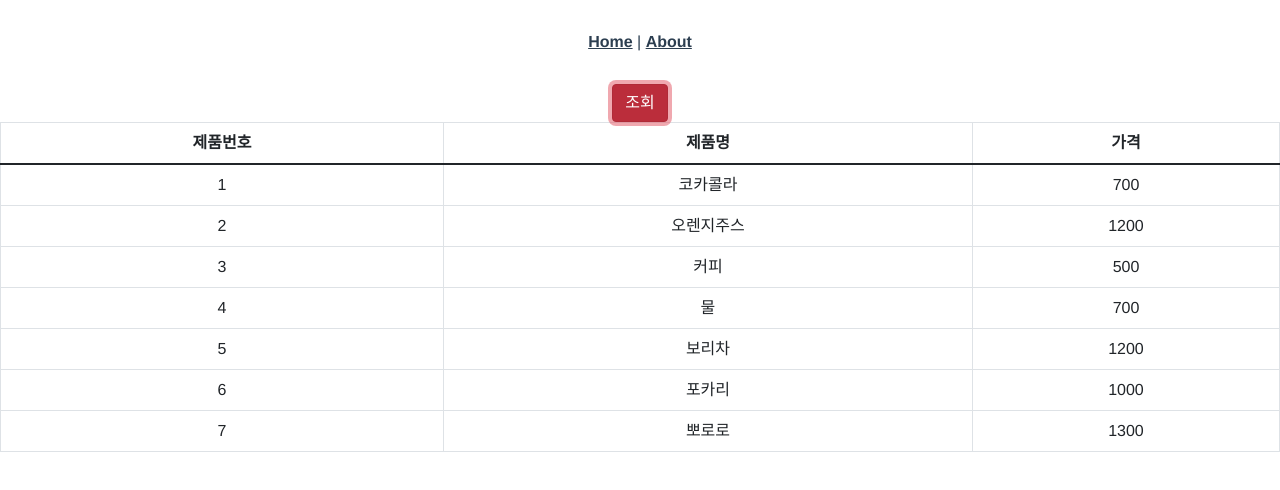
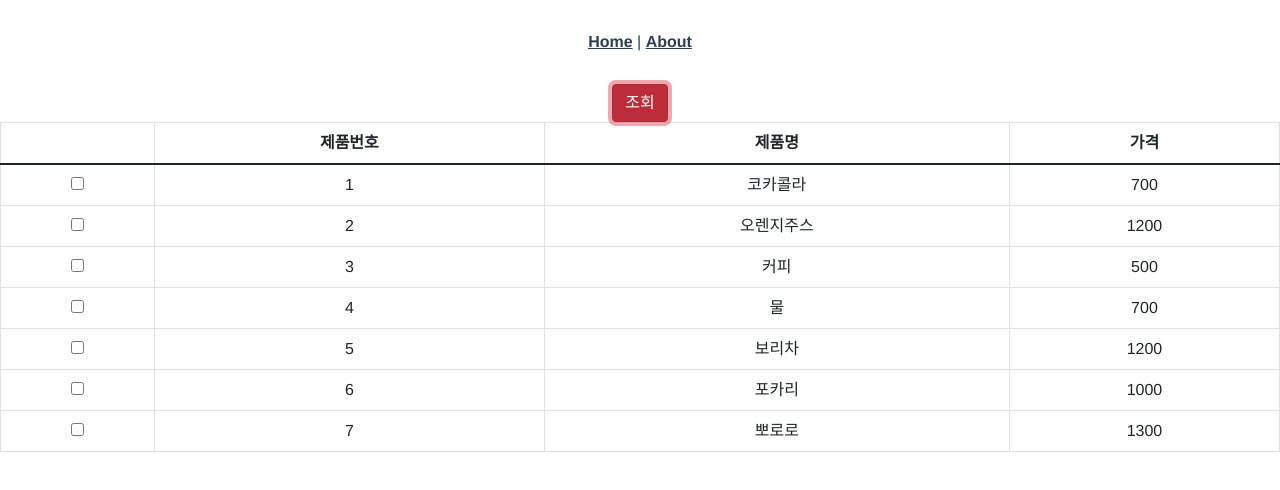
Before and after one commit to postforty/Bootcamp-2022, a Vue app in the folder vue/project_self_02/: page /reuse/list in a window 1280 px wide. Both pictures are taken after a click on the button "조회". Shown: the top 490 px of the page. Built offline with nearby package versions, Linux system fonts and the light colour scheme.

Commit message:
[ADD] vue_재사용 컴포넌트

```diff
--- a/vue/project_self_02/src/components/fragments/SimpleGrid.vue
+++ b/vue/project_self_02/src/components/fragments/SimpleGrid.vue
@@ -2,11 +2,39 @@
   <table class="table table-bordered">
     <thead>
       <tr>
+        <!-- radio, checkbox 컬럼의 헤드를 만든다. -->
+        <th v-if="selectType === 'radio' || selectType === 'checkbox'"></th>
         <th :key="th.key" v-for="th in headers">{{ th.title }}</th>
       </tr>
     </thead>
     <tbody>
       <tr :key="i" v-for="(item, i) in items">
+        <!-- radio 컬럼의 바디를 만든다. -->
+        <td v-if="selectType === 'radio'">
+          <!-- radio 버튼을 checkedItem으로 그룹핑한다. -->
+          <!-- change 이벤트로 checked 확인, doSelect 실행 -->
+          <input
+            type="radio"
+            name=""
+            id=""
+            v-model="checkedItem"
+            @change="doSelect"
+          />
+        </td>
+        <!-- checkbox 컬럼의 바디를 만든다. -->
+        <td v-if="selectType === 'checkbox'">
+          <!-- checkbox 버튼을 checkedItems으로 그룹핑한다.  -->
+          <!-- change 이벤트로 checked 확인, doSelect 실행 -->
+          <!-- value로 유일한 Key값인 drinkId를 데이터바인딩, 어떤 row가 선택되었는지 알 수 있다. -->
+          <input
+            type="checkbox"
+            name=""
+            id=""
+            :value="item[ckeckedKey]"
+            v-model="checkedItems"
+            @change="doSelect"
+          />
+        </td>
         <td :key="th.key" v-for="th in headers">{{ item[th.key] }}</td>
       </tr>
     </tbody>
@@ -28,12 +56,35 @@ export default {
       default: function () {
         return []
       }
+    },
+    // 부모 component로 부터 radio, checkbox 문자열을 받는다.
+    selectType: {
+      type: String,
+      default: ''
+    },
+    // 부모 component로 부터 drinkId를 받는다.
+    ckeckedKey: {
+      type: String,
+      default: ''
     }
-    //   },
-    //   data() {
-    //     return {
-    //       sampleData: ''
-    //     }
+  },
+  data() {
+    return {
+      // radio 버튼 데이터바인딩
+      checkedItem: '',
+      // checkbox 버튼 데이터바인딩
+      checkedItems: []
+    }
+  },
+  methods: {
+    // radio, checkbox 버튼 이벤트의 실행 함수
+    doSelect() {
+      if (this.selectType === 'radio') {
+        console.log(this.checkedItem)
+      } else if (this.selectType === 'checkbox') {
+        console.log(this.checkedItems)
+      }
+    }
   }
 }
 </script>
--- a/vue/project_self_02/src/views/4_reuse/ListView.vue
+++ b/vue/project_self_02/src/views/4_reuse/ListView.vue
@@ -1,8 +1,13 @@
 <template>
   <div>
     <button class="btn btn-danger" @click="doSearch">조회</button>
-    <!-- simple-grid를 입력하면 import SimpleGrid from '@/components/fragments/SimpleGrid.vue'와 components에 SimpleGrid를 자동으로 만들어 준다. -->
-    <simple-grid :headers="headers" :items="drinkList" />
+    <!-- selectType는 radio를 문자열 그대로 넘길 것이기 때문에 데이터바인딩이 불필요하다. -->
+    <simple-grid
+      :headers="headers"
+      :items="drinkList"
+      selectType="checkbox"
+      ckeckedKey="drinkId"
+    />
   </div>
 </template>
 <script>
```
